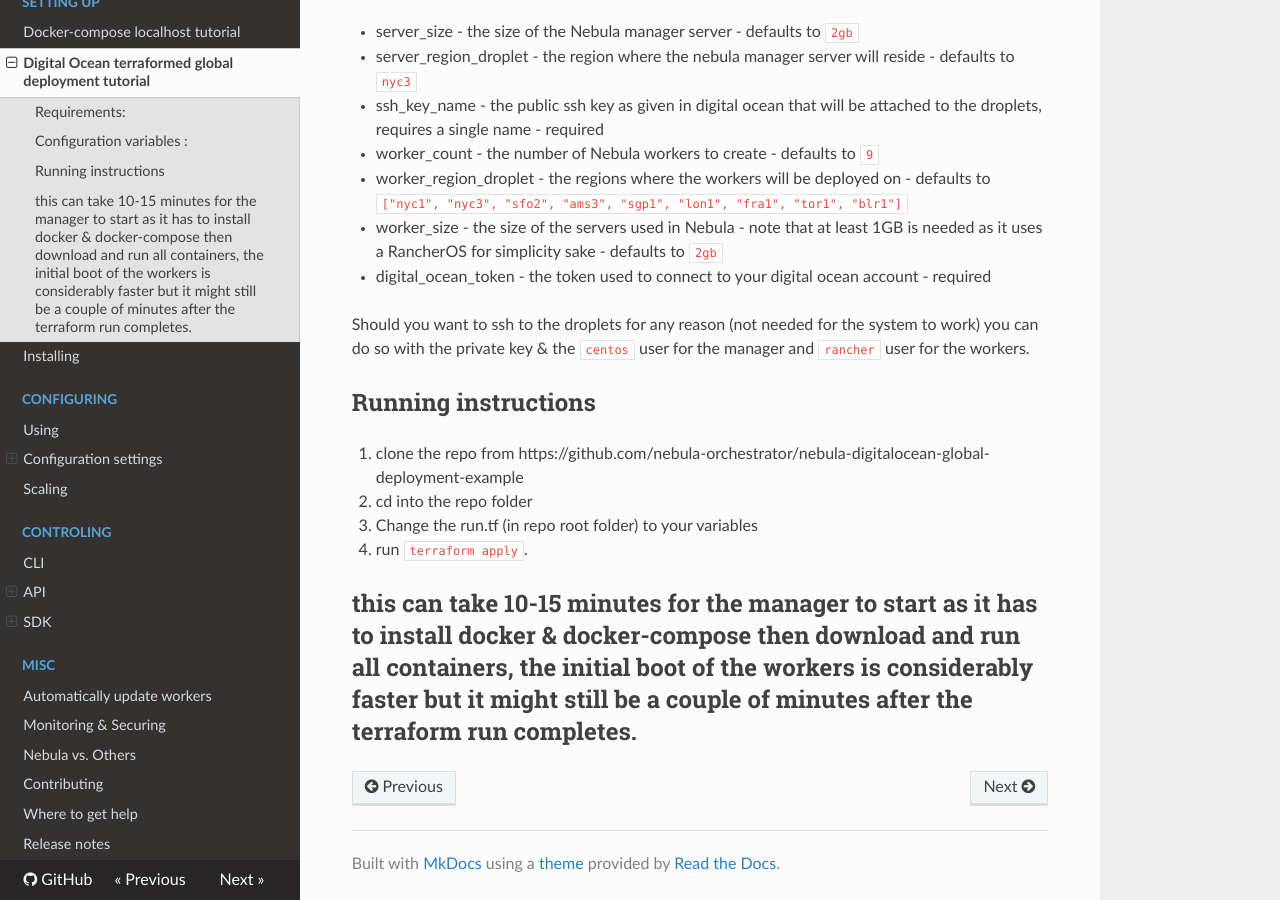
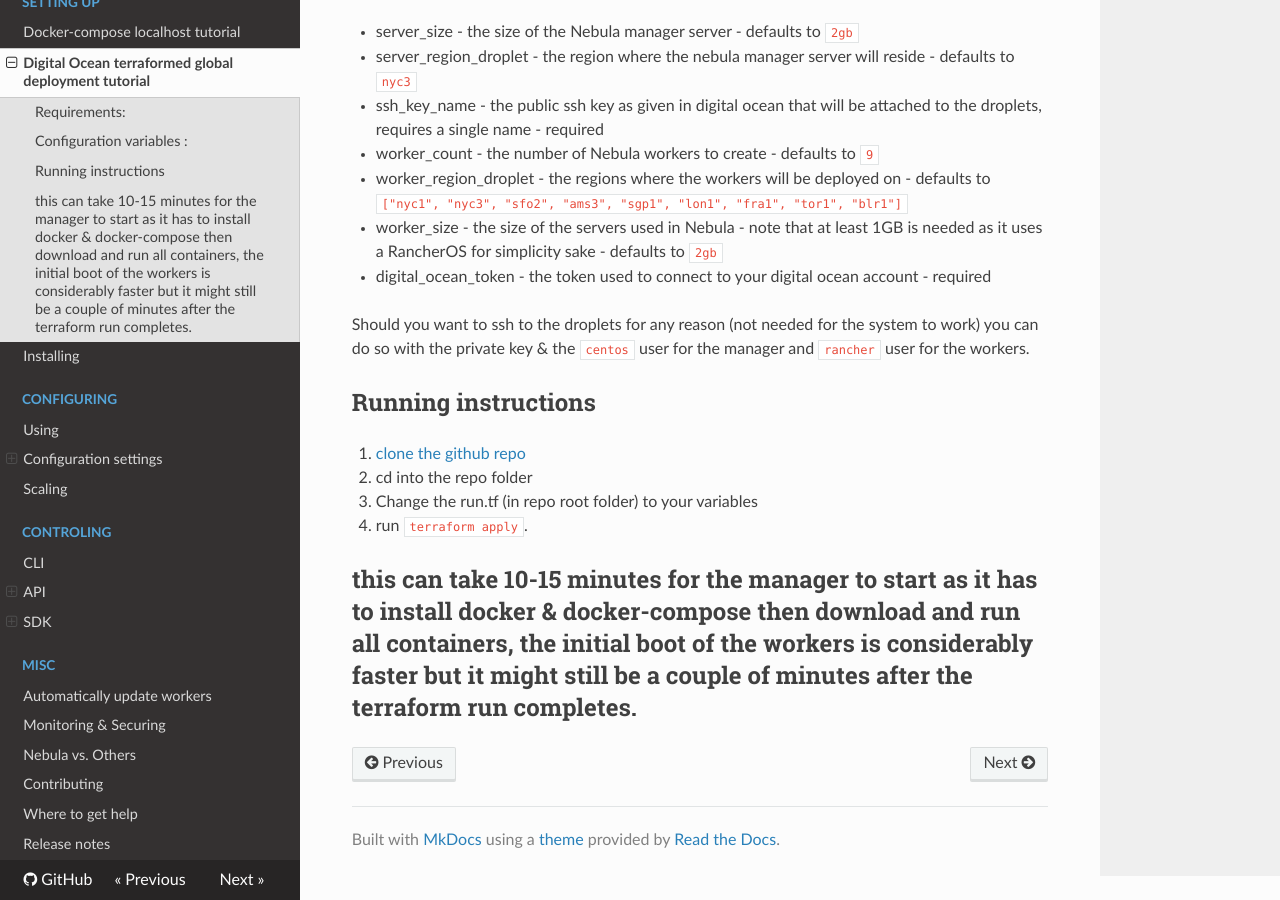
Before and after one commit to nebula-orchestrator/docs, an MkDocs documentation site: the page built from docs/digital-ocean-global-example.md, in a window 1280 px wide and 900 px high, scrolled down 589 px. Built offline with MkDocs 1.6.1, drawn with Linux system fonts in a browser that asks for light colours; nearby versions of some CDN libraries.

Commit message:
fixing the link to the digital ocean terraform module

```diff
--- a/docs/digital-ocean-global-example.md
+++ b/docs/digital-ocean-global-example.md
@@ -28,7 +28,7 @@ Should you want to ssh to the droplets for any reason (not needed for the system
 
 ## Running instructions
 
- 1. clone the repo from https://github.com/nebula-orchestrator/nebula-digitalocean-global-deployment-example
+ 1. [clone the github repo](https://github.com/nebula-orchestrator/nebula-digitalocean-global-deployment-example)
  2. cd into the repo folder
  3. Change the run.tf (in repo root folder) to your variables
  4. run `terraform apply`.
```
